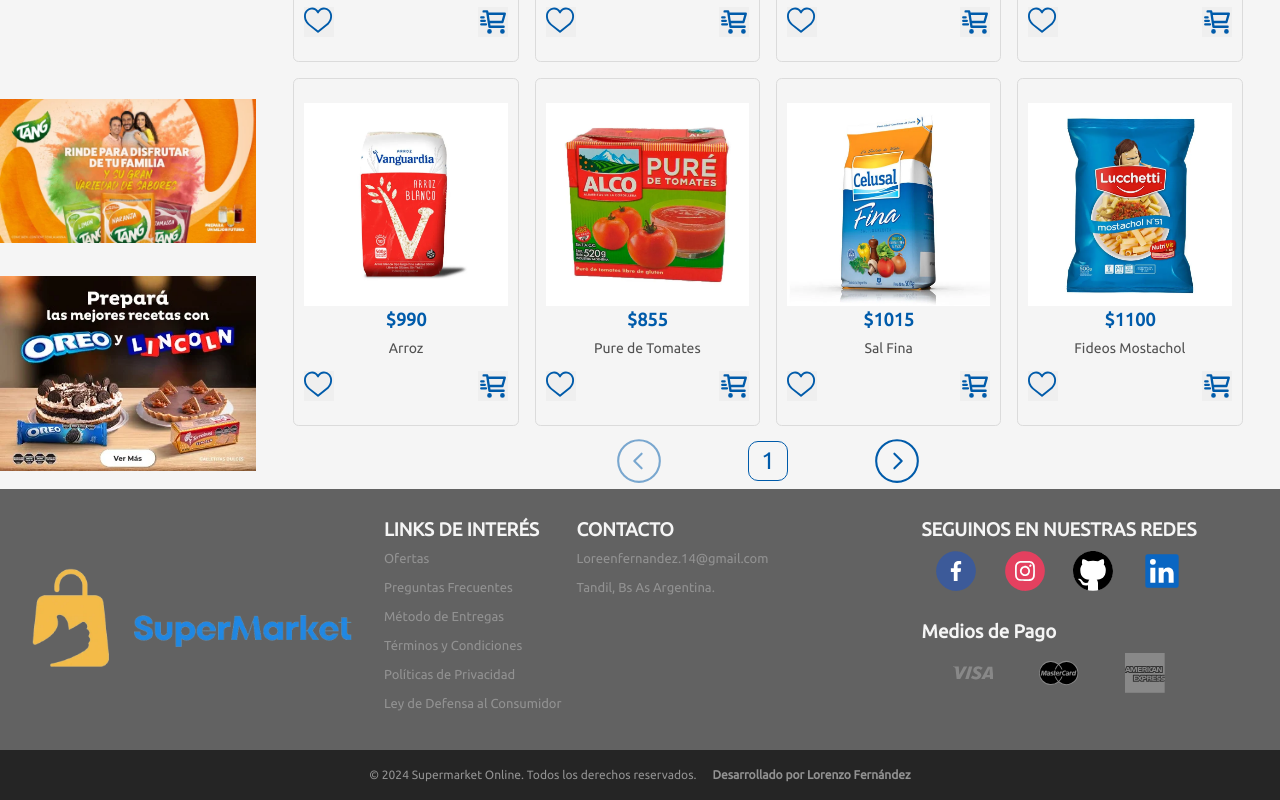
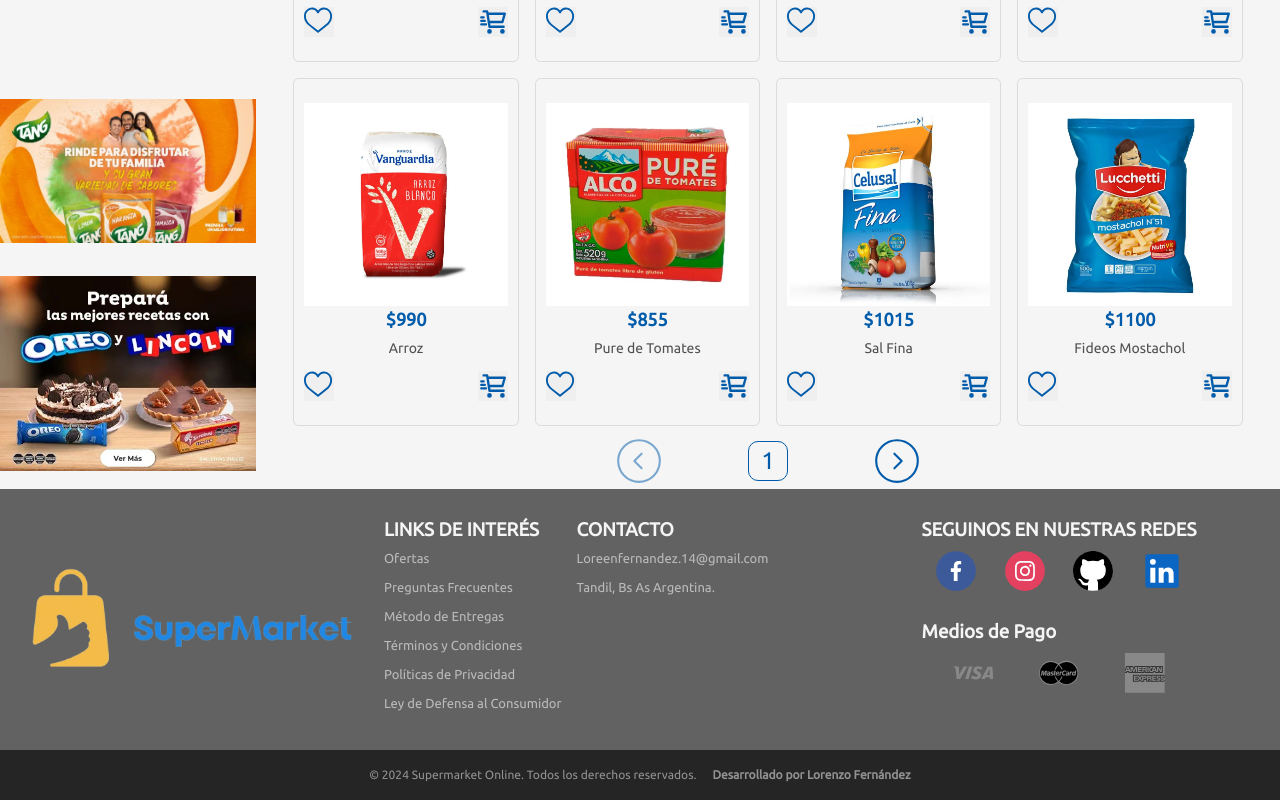
Before and after one commit to LorennFdz/supermarket-online, a React (Vite) app: page / in a window 1280 px wide. Shown: the part 801-1601 px from the top of the page. Built offline with nearby package versions, Linux system fonts and the light colour scheme.

Commit message:
arreglando problemas de rendimiento

```diff
--- a/src/components/Gral/Footer/footer.css
+++ b/src/components/Gral/Footer/footer.css
@@ -28,7 +28,7 @@
 .fat-footer .contact-footer strong {
     list-style: none;
     font-size: 13px;
-    color: #929292;
+    color: #bbbbbb;
     font-weight: 400;
 }
 .fat-footer .interest-links-footer li:hover,
```
